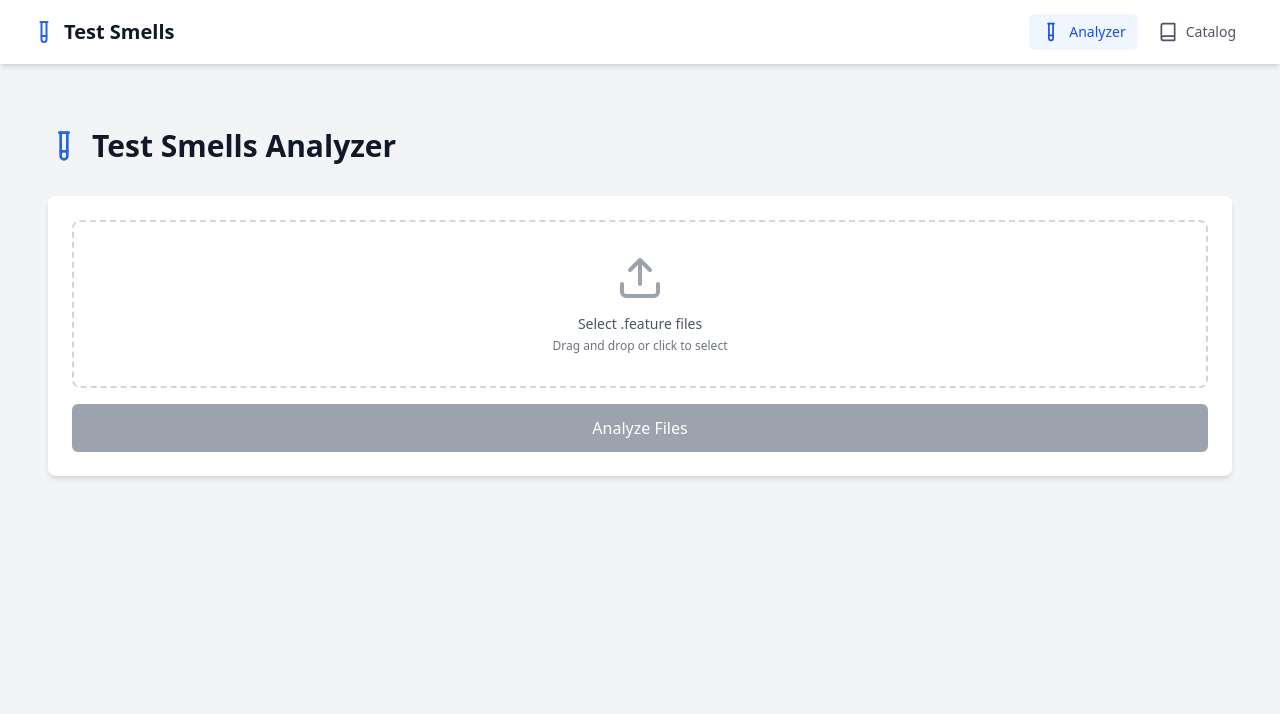
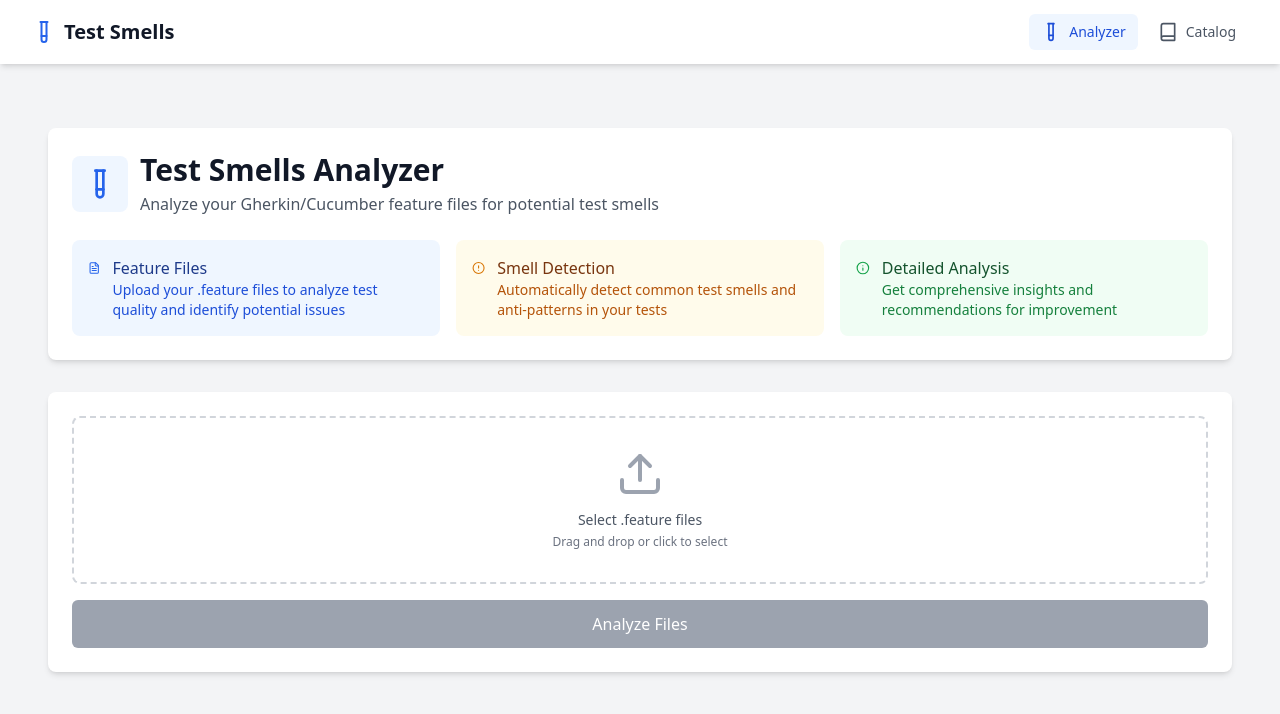
Before and after one commit to felipesantoos/web-smell-detector, a React (Vite) app: page / in a window 1280 px wide. Shown: the top 714 px of the page. Built offline with nearby package versions, Linux system fonts and the light colour scheme.

Commit message:
Improve analyzer page adding more info

```diff
--- a/src/pages/Analyzer.tsx
+++ b/src/pages/Analyzer.tsx
@@ -1,5 +1,5 @@
 import React, { useState } from 'react';
-import { TestTube } from 'lucide-react';
+import { TestTube, FileText, AlertCircle, Info } from 'lucide-react';
 import { FileUpload } from '../components/FileUpload';
 import { Dashboard } from '../components/Dashboard';
 import {
@@ -67,11 +67,54 @@ export function Analyzer() {
 
   return (
     <div className="container mx-auto px-4 sm:px-6 lg:px-8 py-8">
-      <div className="flex flex-col sm:flex-row items-start sm:items-center gap-3 mb-8">
-        <TestTube className="h-8 w-8 text-blue-600 flex-shrink-0" />
-        <h1 className="text-2xl sm:text-3xl font-bold text-gray-900">
-          Test Smells Analyzer
-        </h1>
+      <div className="bg-white rounded-lg shadow-md p-6 mb-8">
+        <div className="flex flex-col sm:flex-row items-start sm:items-center gap-4 mb-6">
+          <div className="flex items-center gap-3">
+            <div className="p-3 bg-blue-50 rounded-lg">
+              <TestTube className="h-8 w-8 text-blue-600" />
+            </div>
+            <div>
+              <h1 className="text-2xl sm:text-3xl font-bold text-gray-900">
+                Test Smells Analyzer
+              </h1>
+              <p className="text-sm sm:text-base text-gray-600 mt-1">
+                Analyze your Gherkin/Cucumber feature files for potential test smells
+              </p>
+            </div>
+          </div>
+        </div>
+
+        <div className="grid grid-cols-1 sm:grid-cols-3 gap-4">
+          <div className="flex items-start gap-3 p-4 bg-blue-50 rounded-lg">
+            <FileText className="h-5 w-5 text-blue-600 mt-0.5" />
+            <div>
+              <h3 className="font-medium text-blue-900">Feature Files</h3>
+              <p className="text-sm text-blue-700">
+                Upload your .feature files to analyze test quality and identify potential issues
+              </p>
+            </div>
+          </div>
+
+          <div className="flex items-start gap-3 p-4 bg-amber-50 rounded-lg">
+            <AlertCircle className="h-5 w-5 text-amber-600 mt-0.5" />
+            <div>
+              <h3 className="font-medium text-amber-900">Smell Detection</h3>
+              <p className="text-sm text-amber-700">
+                Automatically detect common test smells and anti-patterns in your tests
+              </p>
+            </div>
+          </div>
+
+          <div className="flex items-start gap-3 p-4 bg-green-50 rounded-lg">
+            <Info className="h-5 w-5 text-green-600 mt-0.5" />
+            <div>
+              <h3 className="font-medium text-green-900">Detailed Analysis</h3>
+              <p className="text-sm text-green-700">
+                Get comprehensive insights and recommendations for improvement
+              </p>
+            </div>
+          </div>
+        </div>
       </div>
 
       <FileUpload
```
